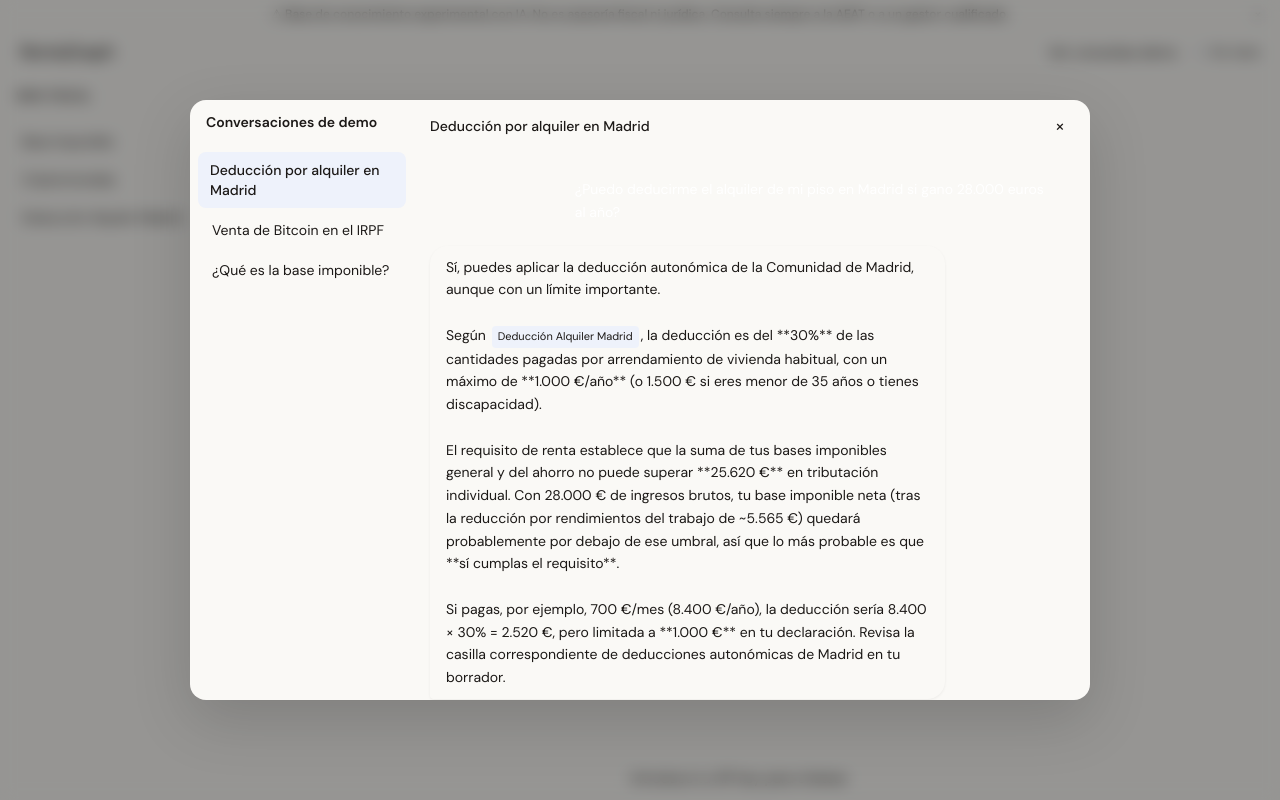
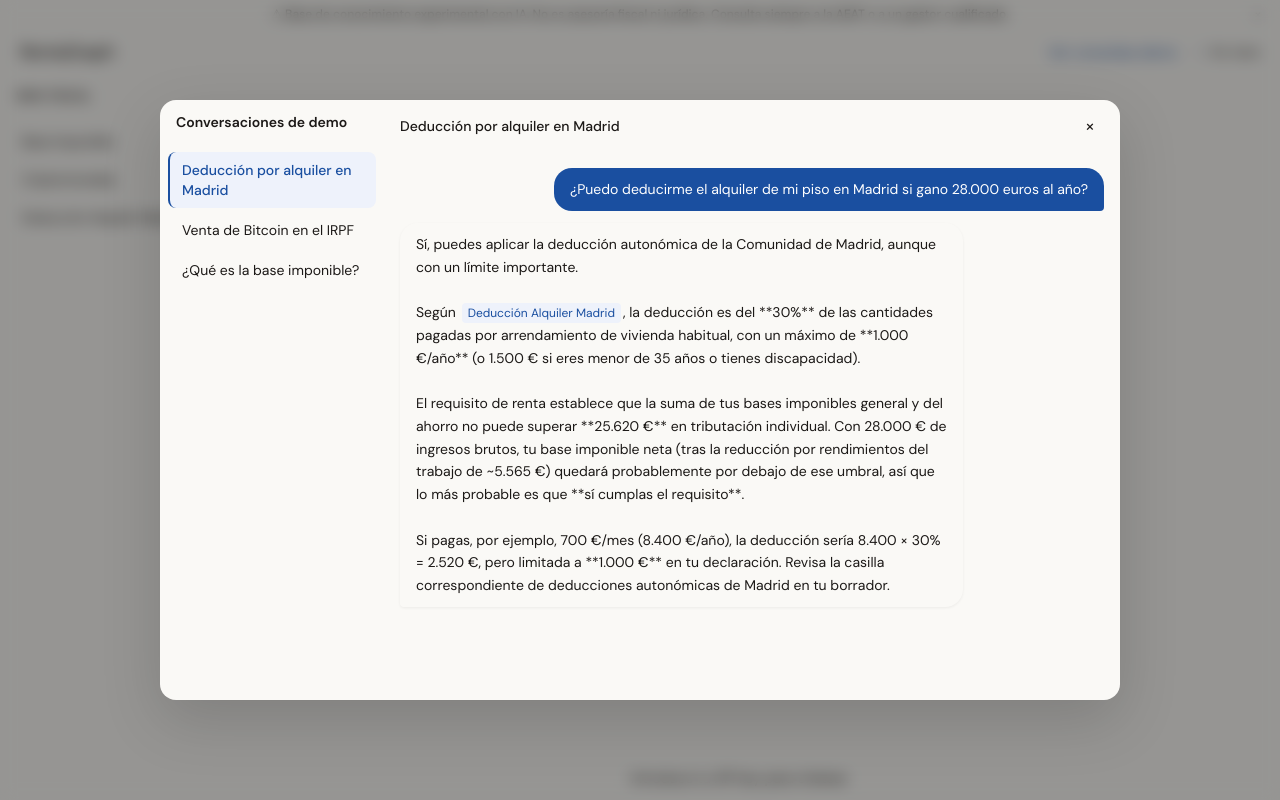
Before and after one commit to iamdgarcia/renta_graph, a Next.js app in the folder app/: page / in a window 1280 px wide. Both pictures are taken after a click on the button "Ver demo sin clave →". Built offline with nearby package versions, Linux system fonts and the light colour scheme.

Commit message:
fix: spec compliance — citation chip 12px, focus ring, DemoModal width 960px

```diff
--- a/app/components/ChatPanel.tsx
+++ b/app/components/ChatPanel.tsx
@@ -26,7 +26,7 @@ function CitationChip({
     <button
       type="button"
       onClick={onClick}
-      className="mx-0.5 inline-flex items-center rounded px-1.5 py-0.5 text-[11px] transition-colors bg-[#eef2fb] hover:bg-[#dce6f7]"
+      className="mx-0.5 inline-flex items-center rounded px-1.5 py-0.5 text-xs transition-colors bg-[#eef2fb] hover:bg-[#dce6f7]"
       style={{
         color: 'var(--color-accent)',
         fontFamily: 'var(--font-mono)',
@@ -225,7 +225,7 @@ export function ChatPanel({ apiKey, onCitationClick }: Props) {
               onChange={(e) => setInput(e.target.value)}
               disabled={isLoading}
               placeholder="Escribe tu pregunta fiscal..."
-              className="flex-1 rounded-[10px] px-3 text-sm focus:outline-none disabled:opacity-50"
+              className="flex-1 rounded-[10px] px-3 text-sm outline-none focus:shadow-[0_0_0_2px_var(--color-accent)] disabled:opacity-50"
               style={{
                 height: '44px',
                 border: '1px solid var(--color-border)',
--- a/app/components/DemoModal.tsx
+++ b/app/components/DemoModal.tsx
@@ -17,7 +17,7 @@ function parseContent(text: string): React.ReactNode[] {
       return (
         <span
           key={i}
-          className="mx-0.5 inline-flex items-center rounded px-1.5 py-0.5 text-[11px]"
+          className="mx-0.5 inline-flex items-center rounded px-1.5 py-0.5 text-xs"
           style={{
             backgroundColor: '#eef2fb',
             color: 'var(--color-accent)',
@@ -41,7 +41,7 @@ export function DemoModal({ open, onClose }: Props) {
       <Dialog.Portal>
         <Dialog.Overlay className="fixed inset-0 z-50 bg-black/40 backdrop-blur-sm" />
         <Dialog.Content
-          className="fixed left-1/2 top-1/2 z-50 flex h-[600px] w-[900px] max-w-[95vw] max-h-[90vh] -translate-x-1/2 -translate-y-1/2 overflow-hidden focus:outline-none"
+          className="fixed left-1/2 top-1/2 z-50 flex h-[600px] w-[960px] max-w-[95vw] max-h-[90vh] -translate-x-1/2 -translate-y-1/2 overflow-hidden focus:outline-none"
           style={{
             backgroundColor: 'var(--color-bg)',
             borderRadius: '16px',
```
